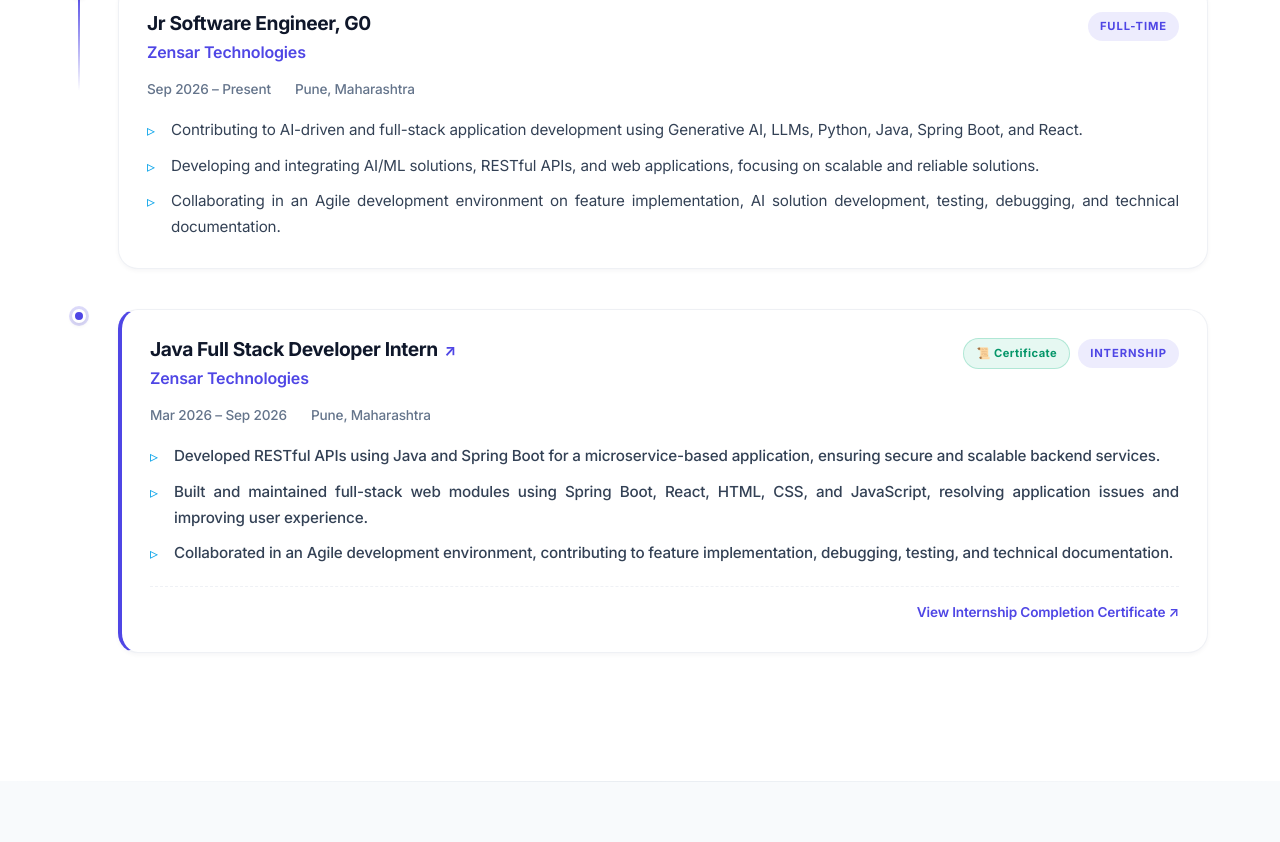
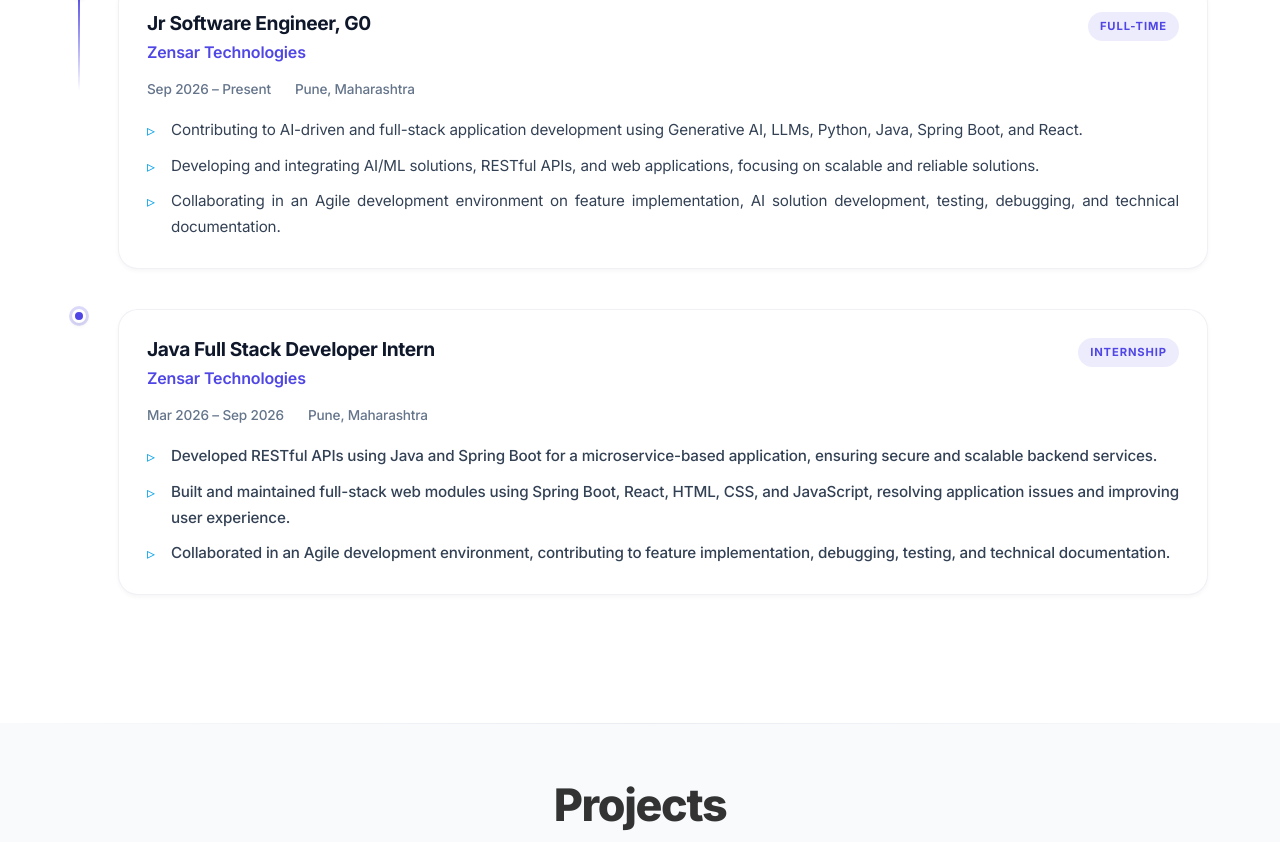
Before and after one commit to shreyasraut0707/Portfolio, a React (Vite) app: page / in a window 1280 px wide. Shown: the part 1973-2815 px from the top of the page. Built offline with nearby package versions, Linux system fonts and the light colour scheme.

Commit message:
UI: Remove certificate badge and footer text from experience card

```diff
--- a/src/components/Experience.tsx
+++ b/src/components/Experience.tsx
@@ -48,29 +48,12 @@
                 <ContentTag {...linkProps}>
                   <div className="experience-header">
                     <div>
-                      <h3 className="experience-title">
-                        {exp.title}
-                        {exp.link && (
-                          <span
-                            className="experience-external-icon"
-                            title="View Certificate"
-                          >
-                            ↗
-                          </span>
-                        )}
-                      </h3>
+                      <h3 className="experience-title">{exp.title}</h3>
                       <p className="experience-company">{exp.company}</p>
                     </div>
-                    <div className="experience-badges">
-                      {exp.link && (
-                        <span className="experience-cert-badge">
-                          📜 Certificate
-                        </span>
-                      )}
-                      {exp.type && (
-                        <span className="experience-badge">{exp.type}</span>
-                      )}
-                    </div>
+                    {exp.type && (
+                      <span className="experience-badge">{exp.type}</span>
+                    )}
                   </div>
                   <div className="experience-meta">
                     <span className="meta-item">{exp.duration}</span>
@@ -81,13 +64,6 @@
                       <li key={i}>{desc}</li>
                     ))}
                   </ul>
-                  {exp.link && (
-                    <div className="experience-cert-footer">
-                      <span className="cert-view-btn">
-                        View Internship Completion Certificate ↗
-                      </span>
-                    </div>
-                  )}
                 </ContentTag>
               </div>
             );
--- a/src/styles/Experience.css
+++ b/src/styles/Experience.css
@@ -164,82 +164,12 @@
   font-size: 1rem;
 }
 
-/* ============ Clickable Experience & Certificate Badge ============ */
+/* ============ Clickable Experience ============ */
 .experience-clickable {
   text-decoration: none;
   color: inherit;
   display: block;
   cursor: pointer;
-  border-left: 4px solid var(--accent-primary);
-}
-
-.experience-clickable:hover {
-  border-left-color: var(--accent-secondary);
-}
-
-.experience-external-icon {
-  display: inline-block;
-  margin-left: 0.4rem;
-  font-size: 0.95rem;
-  color: var(--accent-primary);
-  transition: transform var(--transition-base), color var(--transition-base);
-}
-
-.experience-clickable:hover .experience-external-icon {
-  transform: translate(2px, -2px);
-  color: var(--accent-secondary);
-}
-
-.experience-badges {
-  display: flex;
-  align-items: center;
-  gap: 0.5rem;
-  flex-wrap: wrap;
-}
-
-.experience-cert-badge {
-  display: inline-flex;
-  align-items: center;
-  gap: 0.3rem;
-  padding: 0.3rem 0.75rem;
-  background: rgba(16, 185, 129, 0.1);
-  color: #059669;
-  border: 1px solid rgba(16, 185, 129, 0.25);
-  border-radius: var(--radius-full);
-  font-size: 0.7rem;
-  font-weight: 700;
-  white-space: nowrap;
-  letter-spacing: 0.04em;
-  transition: var(--transition-base);
-}
-
-.experience-clickable:hover .experience-cert-badge {
-  background: rgba(16, 185, 129, 0.18);
-  border-color: rgba(16, 185, 129, 0.45);
-}
-
-.experience-cert-footer {
-  margin-top: 1.25rem;
-  padding-top: 0.85rem;
-  border-top: 1px dashed var(--border-subtle);
-  display: flex;
-  align-items: center;
-  justify-content: flex-end;
-}
-
-.cert-view-btn {
-  display: inline-flex;
-  align-items: center;
-  gap: 0.4rem;
-  font-size: 0.85rem;
-  font-weight: 600;
-  color: var(--accent-primary);
-  transition: var(--transition-base);
-}
-
-.experience-clickable:hover .cert-view-btn {
-  color: var(--accent-secondary);
-  transform: translateX(4px);
 }
 
 /* ============ Responsive ============ */
```
